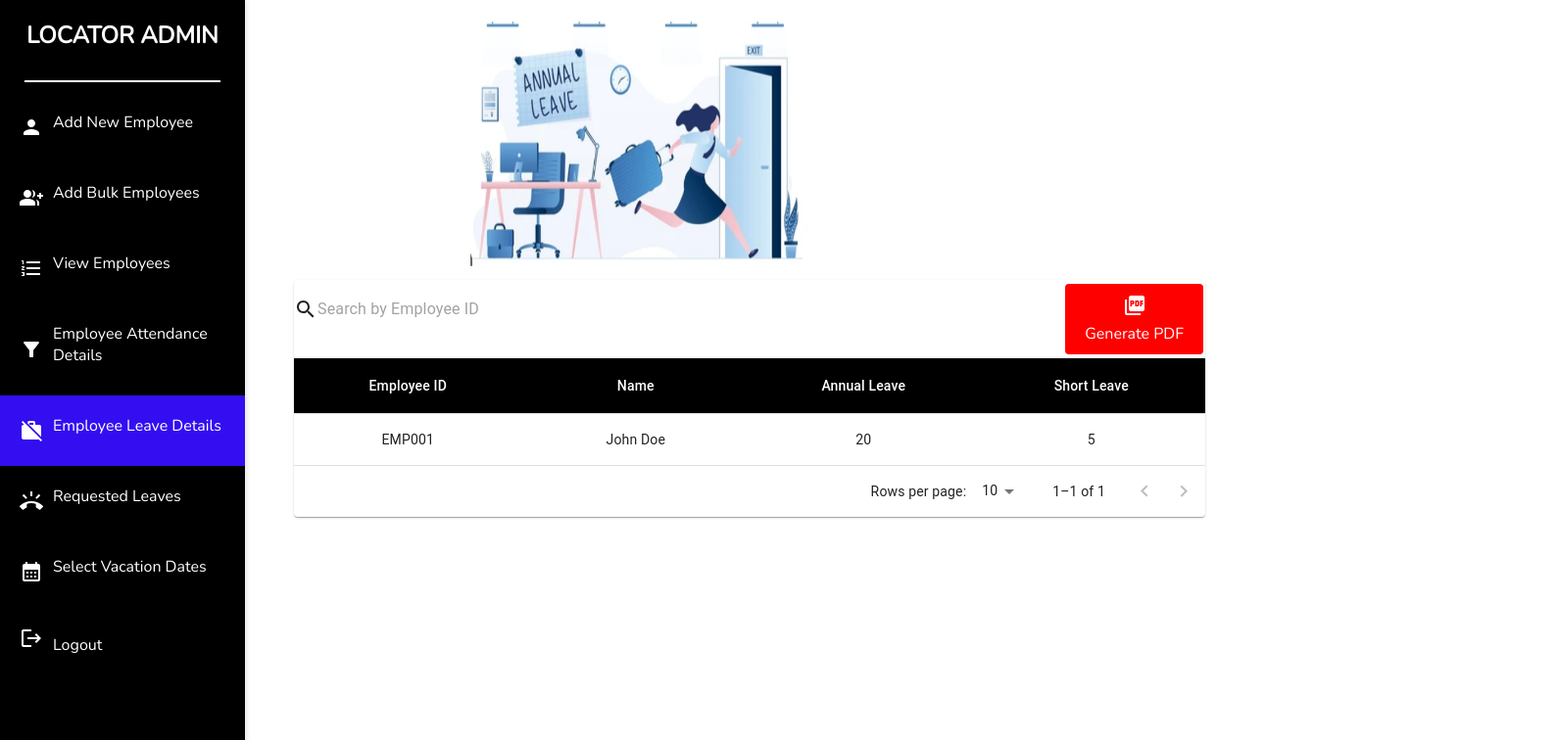
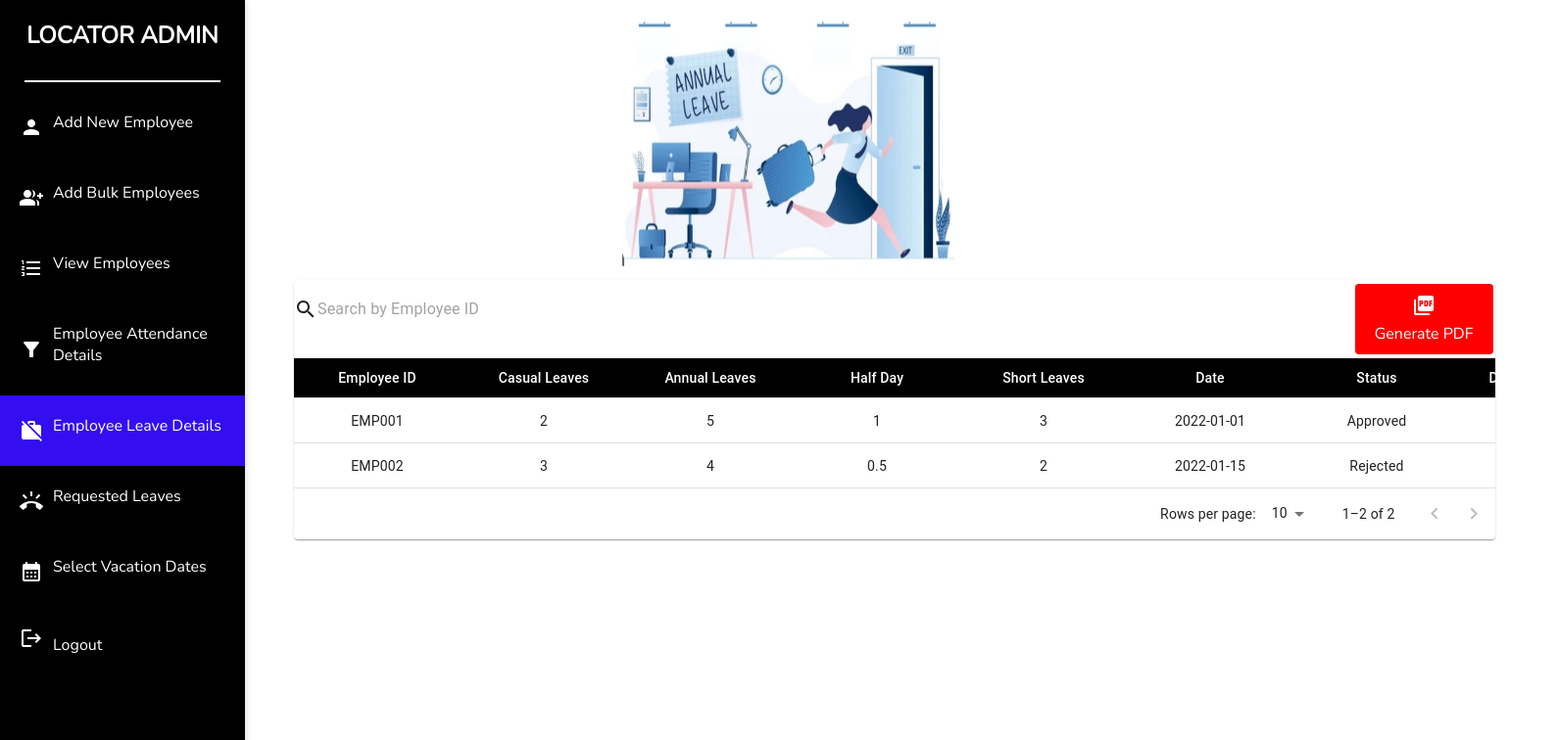
Before and after one commit to Sandarualoka/Loactor-admin, a React (Create React App) app: page /leave in a window 1280 px wide. Shown: the top 756 px of the page at 98% size, 1590 px wide, since content can reach past the window. Built offline with nearby package versions, Linux system fonts and the light colour scheme.

Commit message:
adding features to leave page

```diff
--- a/src/components/sidebar/Leave-table/Leave_table.jsx
+++ b/src/components/sidebar/Leave-table/Leave_table.jsx
@@ -1,103 +1,3 @@
-// // import * as React from "react";
-// // import Paper from "@mui/material/Paper";
-// // import Table from "@mui/material/Table";
-// // import TableBody from "@mui/material/TableBody";
-// // import TableCell from "@mui/material/TableCell";
-// // import TableContainer from "@mui/material/TableContainer";
-// // import TableHead from "@mui/material/TableHead";
-// // import TablePagination from "@mui/material/TablePagination";
-// // import TableRow from "@mui/material/TableRow";
-// // import "./leave_table.scss";
-
-// // const columns = [
-// //   { id: "employeeId", label: "Employee ID", minWidth: 170 },
-// //   { id: "name", label: "Name", minWidth: 170 },
-// //   { id: "annualLeave", label: "Annual Leave", minWidth: 170 },
-// //   { id: "shortLeave", label: "Short Leave", minWidth: 170 },
-// // ];
-
-// // function createData(employeeId, name, annualLeave, shortLeave) {
-// //   return { employeeId, name, annualLeave, shortLeave };
-// // }
-
-// // const rows = [
-// //   createData("EMP001", "John Doe", 20, 5),
-// //   createData("EMP002", "Jane Smith", 18, 3),
-// //   // Add more rows as needed
-// // ];
-
-// // export default function StickyHeadTable() {
-// //   const [page, setPage] = React.useState(0);
-// //   const [rowsPerPage, setRowsPerPage] = React.useState(10);
-
-// //   const handleChangePage = (event, newPage) => {
-// //     setPage(newPage);
-// //   };
-
-// //   const handleChangeRowsPerPage = (event) => {
-// //     setRowsPerPage(+event.target.value);
-// //     setPage(0);
-// //   };
-
-// //   return (
-// //     <Paper sx={{ width: "100%", overflow: "hidden" }}>
-// //       <TableContainer sx={{ maxHeight: 440 }}>
-// //         <Table stickyHeader aria-label="sticky table">
-// //           <TableHead>
-// //             <TableRow>
-// //               {columns.map((column) => (
-// //                 <TableCell
-// //                   key={column.id}
-// //                   align="center" // Adjust alignment as needed
-// //                   style={{
-// //                     minWidth: column.minWidth,
-// //                     backgroundColor: "black",
-// //                     color: "white",
-// //                   }}
-// //                 >
-// //                   {column.label}
-// //                 </TableCell>
-// //               ))}
-// //             </TableRow>
-// //           </TableHead>
-// //           <TableBody>
-// //             {rows
-// //               .slice(page * rowsPerPage, page * rowsPerPage + rowsPerPage)
-// //               .map((row) => {
-// //                 return (
-// //                   <TableRow
-// //                     hover
-// //                     role="checkbox"
-// //                     tabIndex={-1}
-// //                     key={row.employeeId}
-// //                   >
-// //                     {columns.map((column) => {
-// //                       const value = row[column.id];
-// //                       return (
-// //                         <TableCell key={column.id} align="center">
-// //                           {value}
-// //                         </TableCell>
-// //                       );
-// //                     })}
-// //                   </TableRow>
-// //                 );
-// //               })}
-// //           </TableBody>
-// //         </Table>
-// //       </TableContainer>
-// //       <TablePagination
-// //         rowsPerPageOptions={[10, 25, 100]}
-// //         component="div"
-// //         count={rows.length}
-// //         rowsPerPage={rowsPerPage}
-// //         page={page}
-// //         onPageChange={handleChangePage}
-// //         onRowsPerPageChange={handleChangeRowsPerPage}
-// //       />
-// //     </Paper>
-// //   );
-// // }
-
 // import React, { useState } from "react";
 // import Paper from "@mui/material/Paper";
 // import Table from "@mui/material/Table";
@@ -109,23 +9,65 @@
 // import TableRow from "@mui/material/TableRow";
 // import InputBase from "@mui/material/InputBase";
 // import SearchIcon from "@mui/icons-material/Search";
+// import PictureAsPdfIcon from "@mui/icons-material/PictureAsPdf";
+// import DeleteIcon from "@mui/icons-material/Delete";
+// import jsPDF from "jspdf";
 // import "./leave_table.scss";
 
 // const columns = [
 //   { id: "employeeId", label: "Employee ID", minWidth: 170 },
-//   { id: "name", label: "Name", minWidth: 170 },
-//   { id: "annualLeave", label: "Annual Leave", minWidth: 170 },
-//   { id: "shortLeave", label: "Short Leave", minWidth: 170 },
+//   { id: "casualLeaves", label: "Casual Leaves", minWidth: 170 },
+//   { id: "annualLeaves", label: "Annual Leaves", minWidth: 170 },
+//   { id: "halfDay", label: "Half Day", minWidth: 170 },
+//   { id: "shortLeaves", label: "Short Leaves", minWidth: 170 },
+//   { id: "date", label: "Date", minWidth: 170 },
+//   {
+//     id: "status",
+//     label: "Status",
+//     minWidth: 170,
+//     align: "center",
+//     format: (value) => (value === "Approved" ? "Approved" : "Rejected"),
+//   },
+//   // New column for delete button
+//   {
+//     id: "delete",
+//     label: "Delete",
+//     minWidth: 100,
+//     align: "center",
+//   },
 // ];
 
-// function createData(employeeId, name, annualLeave, shortLeave) {
-//   return { employeeId, name, annualLeave, shortLeave };
+// function createData(
+//   id, // Unique identifier
+//   employeeId,
+//   casualLeaves,
+//   annualLeaves,
+//   halfDay,
+//   shortLeaves,
+//   date,
+//   status
+// ) {
+//   return {
+//     id,
+//     employeeId,
+//     casualLeaves,
+//     annualLeaves,
+//     halfDay,
+//     shortLeaves,
+//     date,
+//     status,
+//   };
 // }
 
 // export default function StickyHeadTable() {
 //   const [page, setPage] = useState(0);
 //   const [rowsPerPage, setRowsPerPage] = useState(10);
 //   const [searchTerm, setSearchTerm] = useState("");
+//   const [rows, setRows] = useState([
+//     createData(1, "EMP001", 2, 5, 1, 3, "2022-01-01", "Approved"),
+//     createData(2, "EMP002", 3, 4, 0.5, 2, "2022-01-15", "Rejected"),
+//     // Add more rows as needed
+//   ]);
 
 //   const handleChangePage = (event, newPage) => {
 //     setPage(newPage);
@@ -141,26 +83,60 @@
 //     setPage(0);
 //   };
 
-//   const rows = [
-//     createData("EMP001", "John Doe", 20, 5),
-//     createData("EMP002", "Jane Smith", 18, 3),
-//     // Add more rows as needed
-//   ];
+//   const handleDelete = (id) => {
+//     setRows((prevRows) => prevRows.filter((row) => row.id !== id));
+//   };
 
-//   const filteredRows = rows.filter((row) =>
-//     row.employeeId.toLowerCase().includes(searchTerm.toLowerCase())
-//   );
+//   const generatePDF = () => {
+//     const pdf = new jsPDF();
+
+//     // Set up columns for the table (excluding delete button column)
+//     const pdfColumns = [
+//       "Employee ID",
+//       "Casual Leaves",
+//       "Annual Leaves",
+//       "Half Day",
+//       "Short Leaves",
+//       "Date",
+//       "Status",
+//     ];
+
+//     // Set up rows for the table
+//     const pdfRows = rows.map((row) => [
+//       row.employeeId,
+//       row.casualLeaves,
+//       row.annualLeaves,
+//       row.halfDay,
+//       row.shortLeaves,
+//       row.date,
+//       row.status,
+//     ]);
+
+//     // Add the table to the PDF
+//     pdf.autoTable({ head: [pdfColumns], body: pdfRows });
+
+//     // Save the PDF
+//     pdf.save("leave_report.pdf");
+//   };
 
 //   return (
-//     <Paper sx={{ width: "100%", overflow: "hidden" }}>
-//       <InputBase
-//         className="search-leave"
-//         placeholder="Search by Employee ID"
-//         value={searchTerm}
-//         onChange={handleSearchChange}
-//         startAdornment={<SearchIcon />}
-//         sx={{ marginBottom: "20px" }}
-//       />
+//     <Paper sx={{ width: "95%", overflow: "hidden" }}>
+//       <div style={{ display: "flex", justifyContent: "space-between" }}>
+//         <InputBase
+//           className="search-leave"
+//           placeholder="Search by Employee ID"
+//           value={searchTerm}
+//           onChange={handleSearchChange}
+//           startAdornment={<SearchIcon />}
+//           sx={{ marginBottom: "20px" }}
+//         />
+//         <button className="pdfButton" onClick={generatePDF}>
+//           <div className="mr-2">
+//             <PictureAsPdfIcon />
+//           </div>
+//           Generate PDF
+//         </button>
+//       </div>
 
 //       <TableContainer sx={{ maxHeight: 440 }}>
 //         <Table stickyHeader aria-label="sticky table">
@@ -182,21 +158,28 @@
 //             </TableRow>
 //           </TableHead>
 //           <TableBody>
-//             {filteredRows
+//             {rows
+//               .filter((row) =>
+//                 row.employeeId.toLowerCase().includes(searchTerm.toLowerCase())
+//               )
 //               .slice(page * rowsPerPage, page * rowsPerPage + rowsPerPage)
 //               .map((row) => {
 //                 return (
-//                   <TableRow
-//                     hover
-//                     role="checkbox"
-//                     tabIndex={-1}
-//                     key={row.employeeId}
-//                   >
+//                   <TableRow hover role="checkbox" tabIndex={-1} key={row.id}>
 //                     {columns.map((column) => {
 //                       const value = row[column.id];
 //                       return (
 //                         <TableCell key={column.id} align="center">
-//                           {value}
+//                           {column.id === "delete" ? (
+//                             <DeleteIcon
+//                               style={{ cursor: "pointer" }}
+//                               onClick={() => handleDelete(row.id)}
+//                             />
+//                           ) : column.format ? (
+//                             column.format(value)
+//                           ) : (
+//                             value
+//                           )}
 //                         </TableCell>
 //                       );
 //                     })}
@@ -209,7 +192,7 @@
 //       <TablePagination
 //         rowsPerPageOptions={[10, 25, 100]}
 //         component="div"
-//         count={filteredRows.length}
+//         count={rows.length}
 //         rowsPerPage={rowsPerPage}
 //         page={page}
 //         onPageChange={handleChangePage}
@@ -230,25 +213,65 @@ import TablePagination from "@mui/material/TablePagination";
 import TableRow from "@mui/material/TableRow";
 import InputBase from "@mui/material/InputBase";
 import SearchIcon from "@mui/icons-material/Search";
+import PictureAsPdfIcon from "@mui/icons-material/PictureAsPdf";
+import DeleteIcon from "@mui/icons-material/Delete";
+import jsPDF from "jspdf";
 import "./leave_table.scss";
-import jsPDF from "jspdf";
-import PictureAsPdfIcon from "@mui/icons-material/PictureAsPdf";
 
 const columns = [
   { id: "employeeId", label: "Employee ID", minWidth: 170 },
-  { id: "name", label: "Name", minWidth: 170 },
-  { id: "annualLeave", label: "Annual Leave", minWidth: 170 },
-  { id: "shortLeave", label: "Short Leave", minWidth: 170 },
+  { id: "casualLeaves", label: "Casual Leaves", minWidth: 170 },
+  { id: "annualLeaves", label: "Annual Leaves", minWidth: 170 },
+  { id: "halfDay", label: "Half Day", minWidth: 170 },
+  { id: "shortLeaves", label: "Short Leaves", minWidth: 170 },
+  { id: "date", label: "Date", minWidth: 170 },
+  {
+    id: "status",
+    label: "Status",
+    minWidth: 170,
+    align: "center",
+    format: (value) => (value === "Approved" ? "Approved" : "Rejected"),
+  },
+  // New column for delete button
+  {
+    id: "delete",
+    label: "Delete",
+    minWidth: 100,
+    align: "center",
+  },
 ];
 
-function createData(employeeId, name, annualLeave, shortLeave) {
-  return { employeeId, name, annualLeave, shortLeave };
+function createData(
+  id, // Unique identifier
+  employeeId,
+  casualLeaves,
+  annualLeaves,
+  halfDay,
+  shortLeaves,
+  date,
+  status
+) {
+  return {
+    id,
+    employeeId,
+    casualLeaves,
+    annualLeaves,
+    halfDay,
+    shortLeaves,
+    date,
+    status,
+  };
 }
 
 export default function StickyHeadTable() {
   const [page, setPage] = useState(0);
   const [rowsPerPage, setRowsPerPage] = useState(10);
   const [searchTerm, setSearchTerm] = useState("");
+  const [rows, setRows] = useState([
+    createData(1, "EMP001", 2, 5, 1, 3, "2022-01-01", "Approved"),
+    createData(2, "EMP002", 3, 4, 0.5, 2, "2022-01-15", "Rejected"),
+    // Add more rows as needed
+  ]);
 
   const handleChangePage = (event, newPage) => {
     setPage(newPage);
@@ -264,28 +287,33 @@ export default function StickyHeadTable() {
     setPage(0);
   };
 
-  const rows = [
-    createData("EMP001", "John Doe", 20, 5),
-
-    // Add more rows as needed
-  ];
-
-  const filteredRows = rows.filter((row) =>
-    row.employeeId.toLowerCase().includes(searchTerm.toLowerCase())
-  );
+  const handleDelete = (id) => {
+    setRows((prevRows) => prevRows.filter((row) => row.id !== id));
+  };
 
   const generatePDF = () => {
     const pdf = new jsPDF();
 
-    // Set up columns for the table
-    const pdfColumns = ["Employee ID", "Name", "Annual Leave", "Short Leave"];
+    // Set up columns for the table (excluding delete button column)
+    const pdfColumns = [
+      "Employee ID",
+      "Casual Leaves",
+      "Annual Leaves",
+      "Half Day",
+      "Short Leaves",
+      "Date",
+      "Status",
+    ];
 
     // Set up rows for the table
-    const pdfRows = filteredRows.map((row) => [
+    const pdfRows = rows.map((row) => [
       row.employeeId,
-      row.name,
-      row.annualLeave,
-      row.shortLeave,
+      row.casualLeaves,
+      row.annualLeaves,
+      row.halfDay,
+      row.shortLeaves,
+      row.date,
+      row.status,
     ]);
 
     // Add the table to the PDF
@@ -296,7 +324,7 @@ export default function StickyHeadTable() {
   };
 
   return (
-    <Paper sx={{ width: "100%", overflow: "hidden" }}>
+    <Paper sx={{ width: "95%", overflow: "hidden" }}>
       <div style={{ display: "flex", justifyContent: "space-between" }}>
         <InputBase
           className="search-leave"
@@ -318,7 +346,7 @@ export default function StickyHeadTable() {
         <Table stickyHeader aria-label="sticky table">
           <TableHead>
             <TableRow>
-              {columns.map((column) => (
+              {columns.map((column, index) => (
                 <TableCell
                   key={column.id}
                   align="center"
@@ -326,6 +354,7 @@ export default function StickyHeadTable() {
                     minWidth: column.minWidth,
                     backgroundColor: "black",
                     color: "white",
+                    padding: index === columns.length - 1 ? "8px" : "8px 16px", // Adjust padding
                   }}
                 >
                   {column.label}
@@ -334,21 +363,35 @@ export default function StickyHeadTable() {
             </TableRow>
           </TableHead>
           <TableBody>
-            {filteredRows
+            {rows
+              .filter((row) =>
+                row.employeeId.toLowerCase().includes(searchTerm.toLowerCase())
+              )
               .slice(page * rowsPerPage, page * rowsPerPage + rowsPerPage)
               .map((row) => {
                 return (
-                  <TableRow
-                    hover
-                    role="checkbox"
-                    tabIndex={-1}
-                    key={row.employeeId}
-                  >
-                    {columns.map((column) => {
+                  <TableRow hover role="checkbox" tabIndex={-1} key={row.id}>
+                    {columns.map((column, index) => {
                       const value = row[column.id];
                       return (
-                        <TableCell key={column.id} align="center">
-                          {value}
+                        <TableCell
+                          key={column.id}
+                          align="center"
+                          style={{
+                            padding:
+                              index === columns.length - 1 ? "8px" : "8px 16px", // Adjust padding
+                          }}
+                        >
+                          {column.id === "delete" ? (
+                            <DeleteIcon
+                              style={{ cursor: "pointer" }}
+                              onClick={() => handleDelete(row.id)}
+                            />
+                          ) : column.format ? (
+                            column.format(value)
+                          ) : (
+                            value
+                          )}
                         </TableCell>
                       );
                     })}
@@ -361,7 +404,7 @@ export default function StickyHeadTable() {
       <TablePagination
         rowsPerPageOptions={[10, 25, 100]}
         component="div"
-        count={filteredRows.length}
+        count={rows.length}
         rowsPerPage={rowsPerPage}
         page={page}
         onPageChange={handleChangePage}
--- a/src/components/sidebar/Leave-table/leave_table.scss
+++ b/src/components/sidebar/Leave-table/leave_table.scss
@@ -1,6 +1,4 @@
-// .table_head{
-//     background-color: black;
-// }
+
 
 .search-leave{
 margin-bottom:50px ;
--- a/src/pages/leave/Leave.jsx
+++ b/src/pages/leave/Leave.jsx
@@ -16,7 +16,7 @@ const Leave = () => {
           <img src={leave} alt="leave-logo" className="leave-logo" />
         </div>
 
-        <div className="leave-table">
+        <div className="leave-table-container" style={{ marginLeft: "300px" }}>
           <Leave_table />
         </div>
       </div>
```
Also changed, not shown: src/components/sidebar/Leave-req-table/Leave-req-table.jsx (+0 -182 lines).
